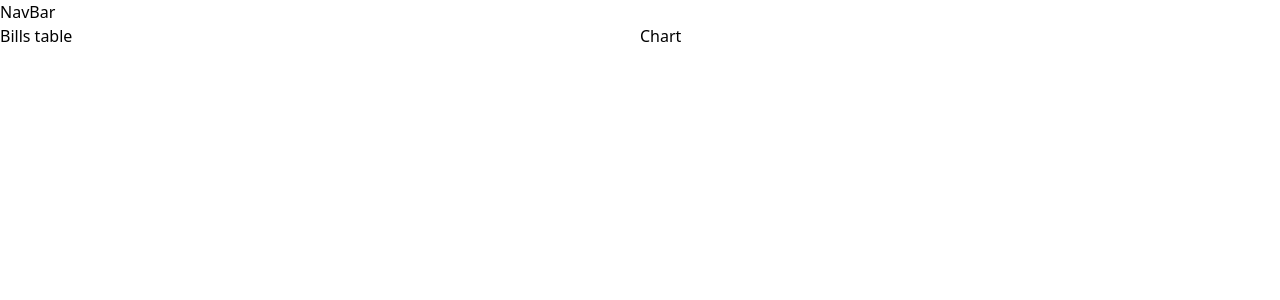
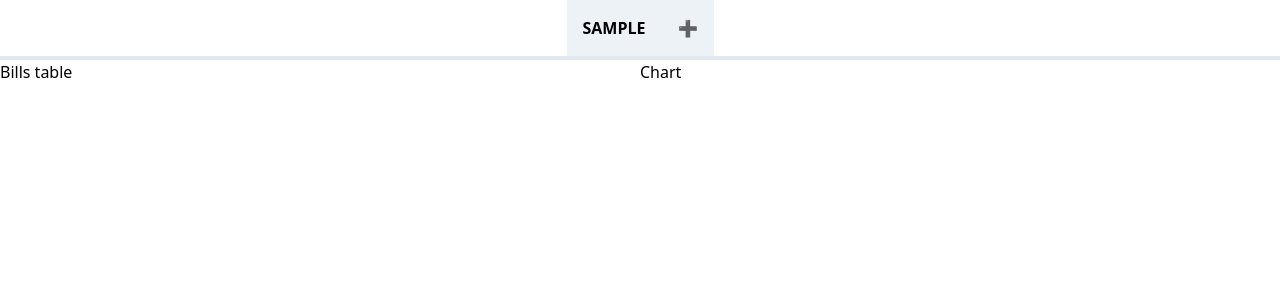
Before and after one commit to Jhersyvb/Vue-Bill-Tracker, a Vue app: page / in a window 1280 px wide. Both pictures are taken after typing "Sample" into the empty fields and a click on the button "Add". Shown: the top 300 px of the page. Built offline with nearby package versions, Linux system fonts and the light colour scheme.

Commit message:
6 Showing the list of categories, and adding new ones

```diff
--- a/src/App.vue
+++ b/src/App.vue
@@ -2,7 +2,7 @@
   <div id="app">
     <AddCategory v-if="shouldShowAddCategory" @addCategory="addCategory" />
     <div v-else>
-      <NavBar />
+      <NavBar :categories="categories" @triggerShowAddCategory="triggerShowAddCategory" />
       <div class="container flex">
         <div class="w-1/2">
           <BillsTable />
@@ -61,6 +61,10 @@ export default {
     addCategory(category) {
       this.categories.push(category)
       this.shouldShowAddCategory = false
+    },
+
+    triggerShowAddCategory() {
+      this.shouldShowAddCategory = true
     }
   }
 }
--- a/src/components/NavBar.vue
+++ b/src/components/NavBar.vue
@@ -1,5 +1,26 @@
 <template>
   <div>
-    NavBar
+    <ul class="flex justify-center border-b-4">
+      <li v-for="category in categories" :key="category" :class="menuItemClass">{{ category }}</li>
+      <li @click="triggerShowAddCategory" :class="menuItemClass">➕</li>
+    </ul>
   </div>
 </template>
+
+<script>
+export default {
+  props: ['categories'],
+
+  data() {
+    return {
+      menuItemClass: ['p-4', 'bg-gray-200', 'hover:bg-gray-400', 'uppercase', 'font-black', 'cursor-pointer']
+    }
+  },
+
+  methods: {
+    triggerShowAddCategory() {
+      this.$emit('triggerShowAddCategory')
+    }
+  }
+}
+</script>
```
